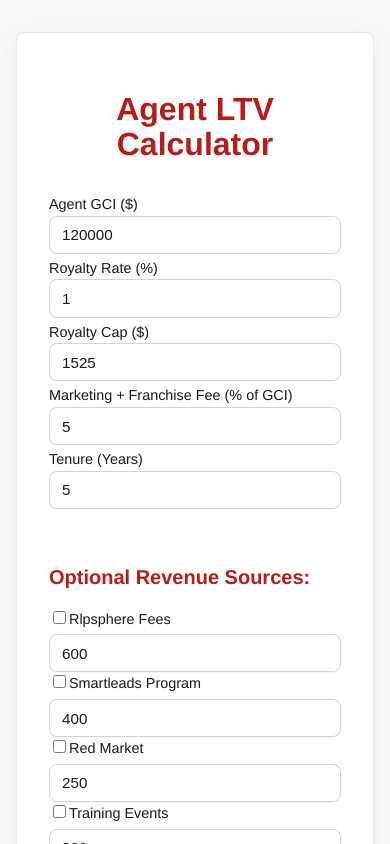
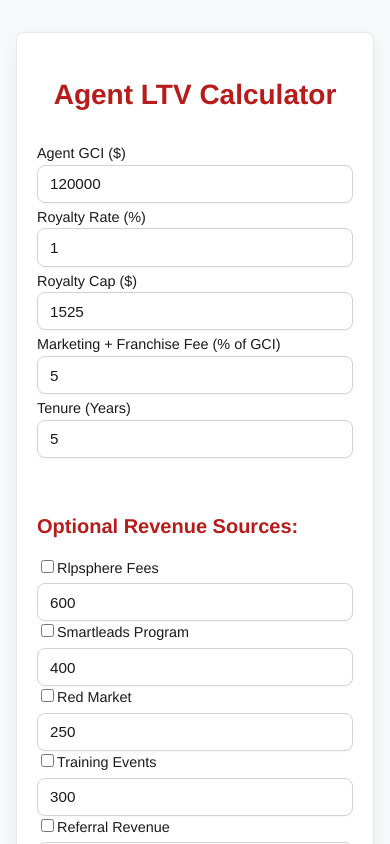
Before and after one commit to Napoleonrlp/agentltvrlp, a React (Vite) app: page / in a window 390 px wide. Shown: the top 844 px of the page. Built offline with nearby package versions, Linux system fonts and the light colour scheme.

Commit message:
Update App.css

```diff
--- a/src/App.css
+++ b/src/App.css
@@ -23,7 +23,7 @@ body {
 main {
   display: flex;
   justify-content: center;
-  align-items: start;
+  align-items: center;
   padding: 2rem 1rem;
   min-height: 100vh;
   background-color: var(--rlp-light);
@@ -38,6 +38,9 @@ section {
   box-shadow: 0 6px 20px rgba(0, 0, 0, 0.06);
   padding: 2rem;
   border: 1px solid #e5e7eb;
+  display: flex;
+  flex-direction: column;
+  justify-content: center;
 }
 
 /* === Headings === */
@@ -154,3 +157,17 @@ input[type="checkbox"] {
 .capitalize {
   text-transform: capitalize;
 }
+
+@media (max-width: 640px) {
+  section {
+    padding: 1.5rem 1.25rem;
+  }
+
+  h1 {
+    font-size: 1.75rem;
+  }
+
+  .result-amount {
+    font-size: 2rem;
+  }
+}
```
